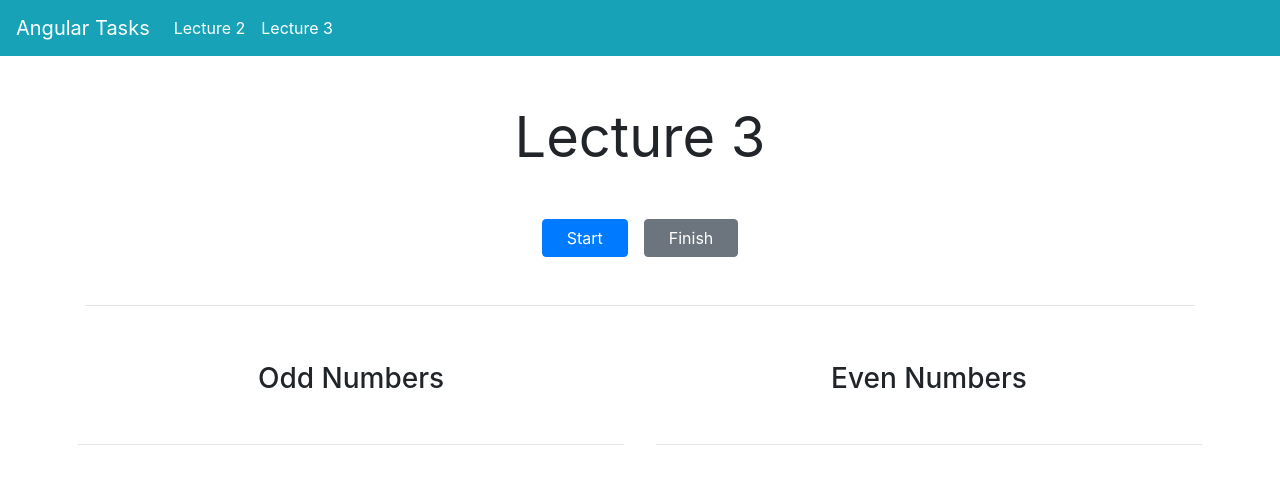
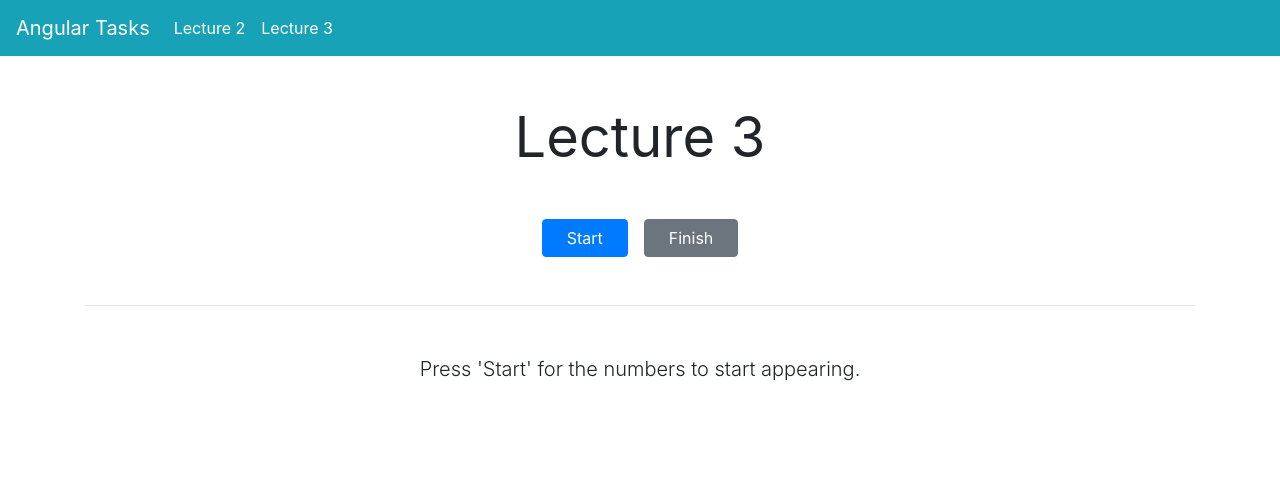
Before and after one commit to ChristinaKrapivina/angular-tasks, an Angular app: page /lecture3 in a window 1280 px wide. Shown: the top 484 px of the page. Built offline with nearby package versions, Linux system fonts and the light colour scheme.

Commit message:
Adds template

```diff
--- a/src/app/lecture3/lecture3.component.html
+++ b/src/app/lecture3/lecture3.component.html
@@ -6,8 +6,9 @@
           </div>
      </div>
      <hr class="mb-5">
-     <div class="row">
-          <div class="col p-2 mr-3">
+     <div class="row"
+          *ngIf="oddNumbers.length || evenNumbers.length else intro">
+          <div class="col p-2 mx-2">
                <h3 class="mb-5">Odd Numbers</h3>
                <hr class="mb-5">
                <div class="container">
@@ -19,7 +20,7 @@
                     </div>
                </div>
           </div>
-          <div class="col p-2">
+          <div class="col p-2 mx-2">
                <h3 class="mb-5">Even Numbers</h3>
                <hr class="mb-5">
                <div class="container">
@@ -32,4 +33,7 @@
                </div>
           </div>
      </div>
+     <ng-template #intro>
+          <p class="lead">Press 'Start' for the numbers to start appearing.</p>
+     </ng-template>
 </div>
```
